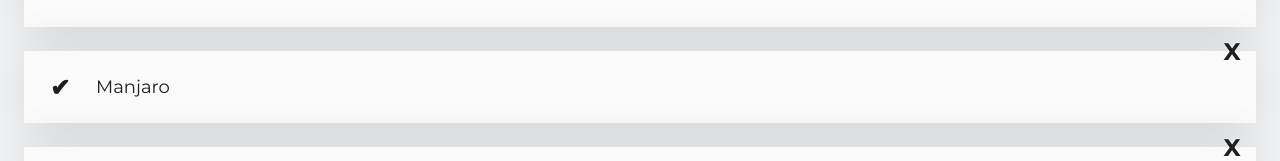
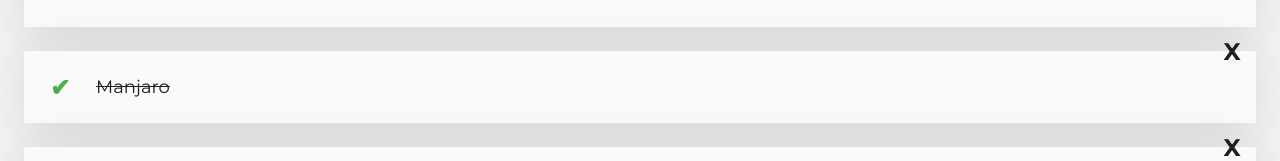
Before and after one commit to efrel/curso-intro-react, a React (Vite) app: page / in a window 1280 px wide. Shown: the part 264-425 px from the top of the page. Built offline with nearby package versions, Linux system fonts and the light colour scheme.

Commit message:
mejora de estilos.

```diff
--- a/src/App.tsx
+++ b/src/App.tsx
@@ -9,7 +9,7 @@
 
 const todos: ITodo[] = [
   { text: "ubuntu", completed: false },
-  { text: "Manjaro", completed: false },
+  { text: "Manjaro", completed: true },
   { text: "Windows", completed: false },
 ];
 
@@ -21,8 +21,8 @@
       <TodoSearch />
 
       <TodoList>
-        {todos.map((todo) => {
-          return <TodoItem key={todo.text} {...todo} />;
+        {todos.map(({ text, completed }) => {
+          return <TodoItem key={text} text={text} completed={completed} />;
         })}
       </TodoList>
 
```
